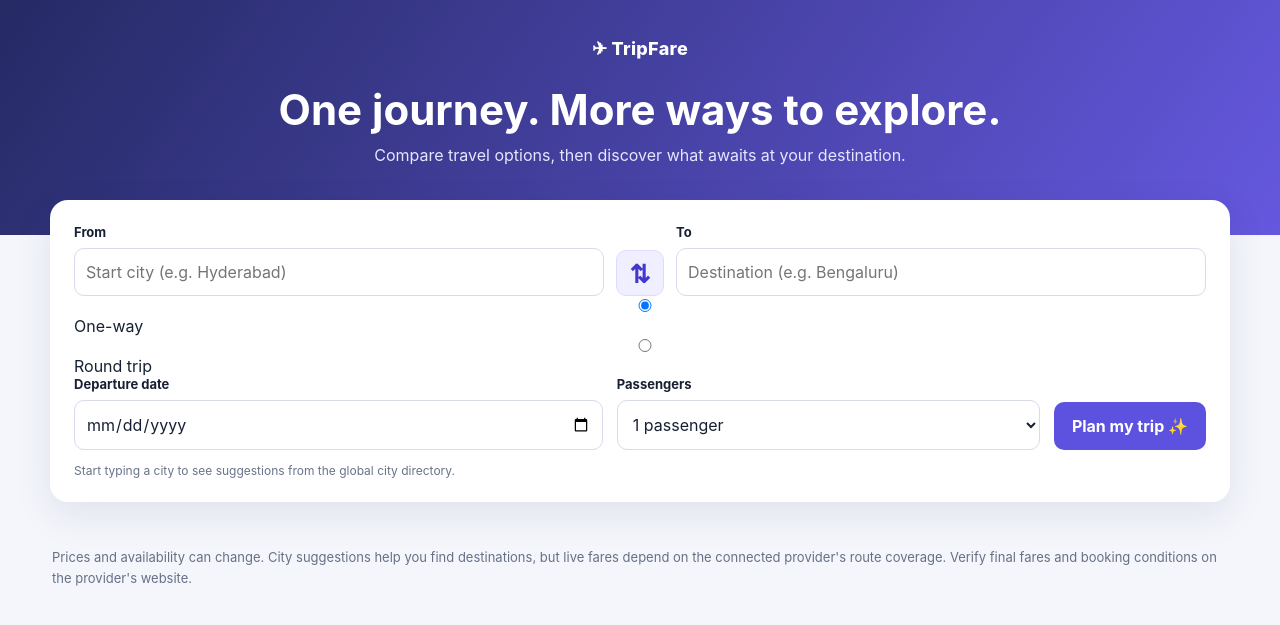
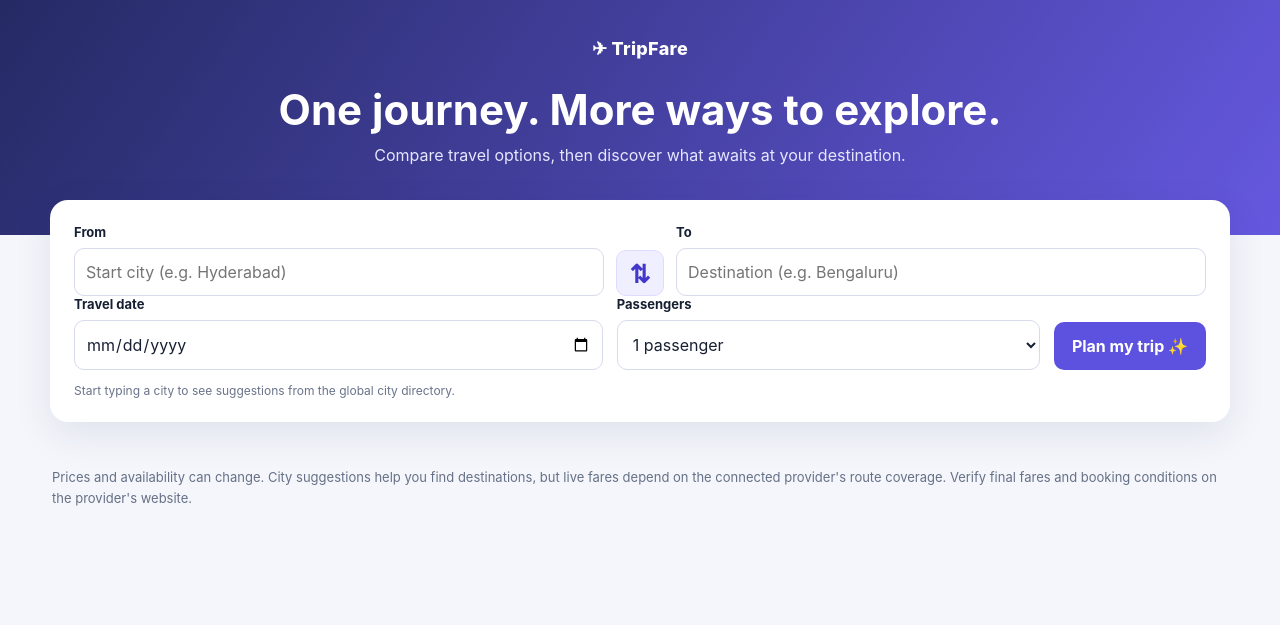
Before and after one commit to MadhulikaTirupatipanya/tripfare-ai-trip-planner, a Flask app: page / in a window 1280 px wide. Shown: the top 625 px of the page. Run offline with Flask 3, Linux system fonts and the light colour scheme.

Commit message:
Add files via upload

```diff
--- a/templates/index.html
+++ b/templates/index.html
@@ -28,18 +28,10 @@
             <datalist id="destination-cities"></datalist>
           </div>
         </div>
-        <div class="trip-type" role="group" aria-label="Trip type">
-          <label><input type="radio" name="tripType" value="oneway" checked> One-way</label>
-          <label><input type="radio" name="tripType" value="roundtrip"> Round trip</label>
-        </div>
         <div class="form-bottom">
           <div class="field">
-            <label for="travelDate">Departure date</label>
+            <label for="travelDate">Travel date</label>
             <input id="travelDate" name="travelDate" type="date" required>
-          </div>
-          <div class="field" id="return-date-field" hidden>
-            <label for="returnDate">Return date</label>
-            <input id="returnDate" name="returnDate" type="date">
           </div>
           <div class="field">
             <label for="adults">Passengers</label>
```
